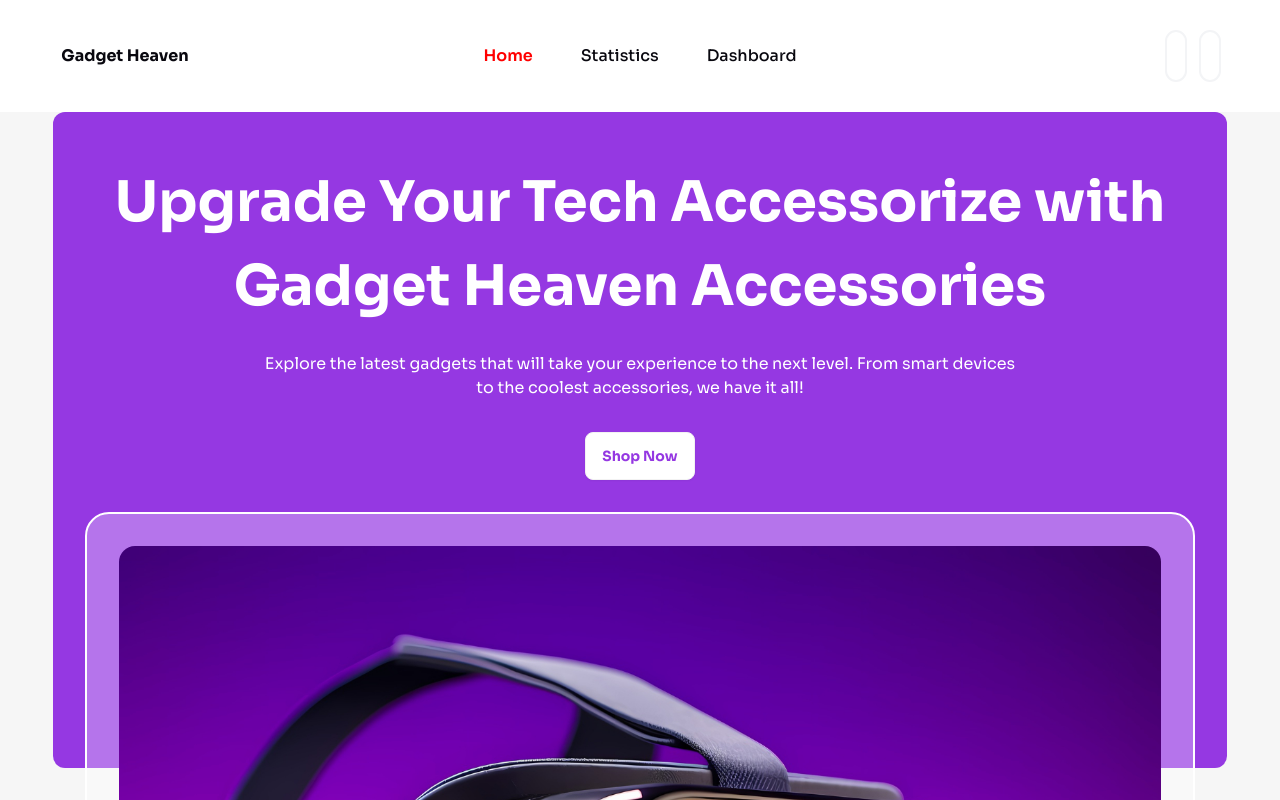
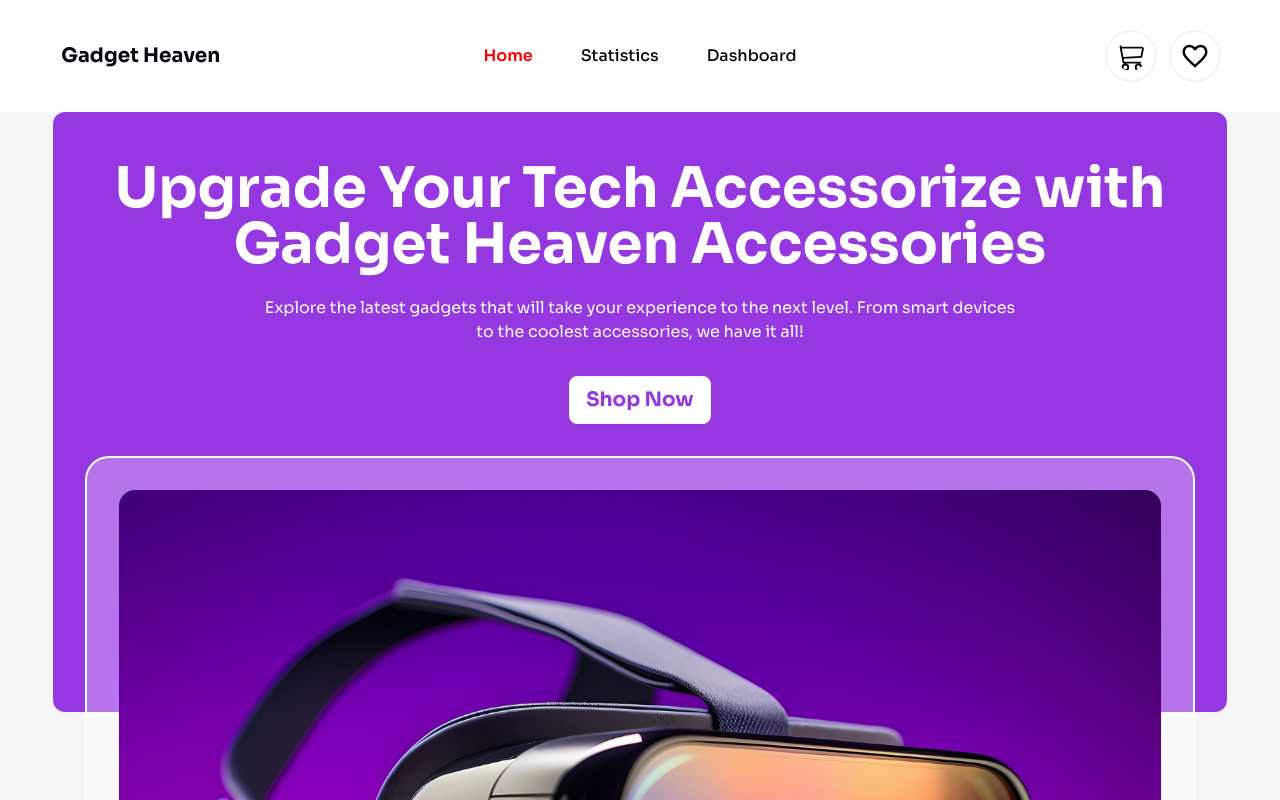
Before and after one commit to KYusufbd/gadget-heaven, a React (Vite) app: page / in a window 1280 px wide. Shown: the top 800 px of the page. Built offline with nearby package versions, Linux system fonts and the light colour scheme.

Commit message:
Fixed problem in tailwind configuration

```diff
--- a/tailwind.config.js
+++ b/tailwind.config.js
@@ -1,3 +1,4 @@
+/* eslint-disable no-undef */
 /** @type {import('tailwindcss').Config} */
 
 const defaultTheme = require("tailwindcss/defaultTheme");
@@ -10,10 +11,6 @@
       sans: ["Sora", ...defaultTheme.fontFamily.sans],
     },
 
-    fontSize: {
-      "3xl": "32px",
-    },
-
     extend: {
       colors: {
         primary: "#9538E2",
@@ -24,6 +21,9 @@
         "page-width": "1280px",
         "banner-width": "1110px",
       },
+      fontSize: {
+        "3xl": "2rem",
+      },
     },
   },
 
```
